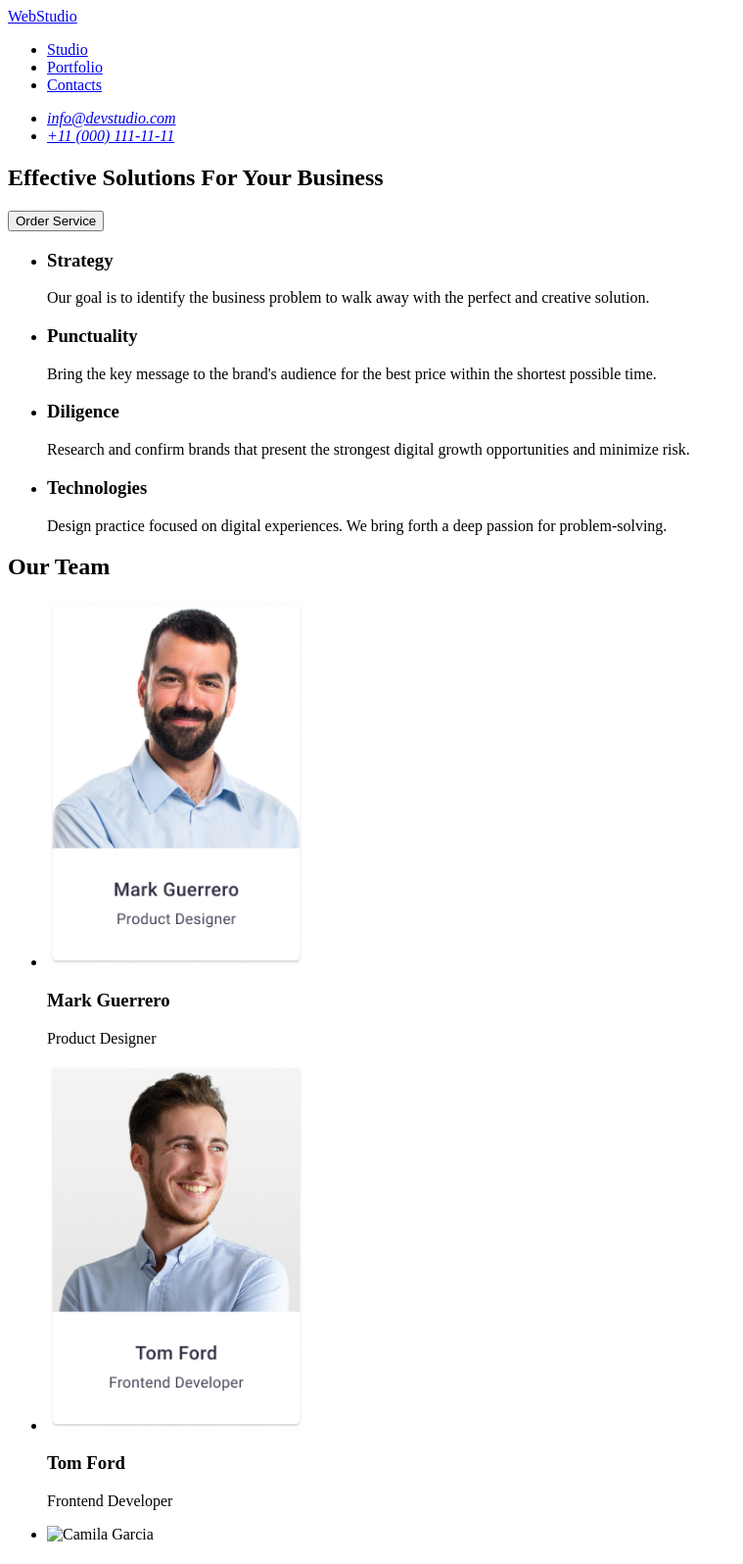
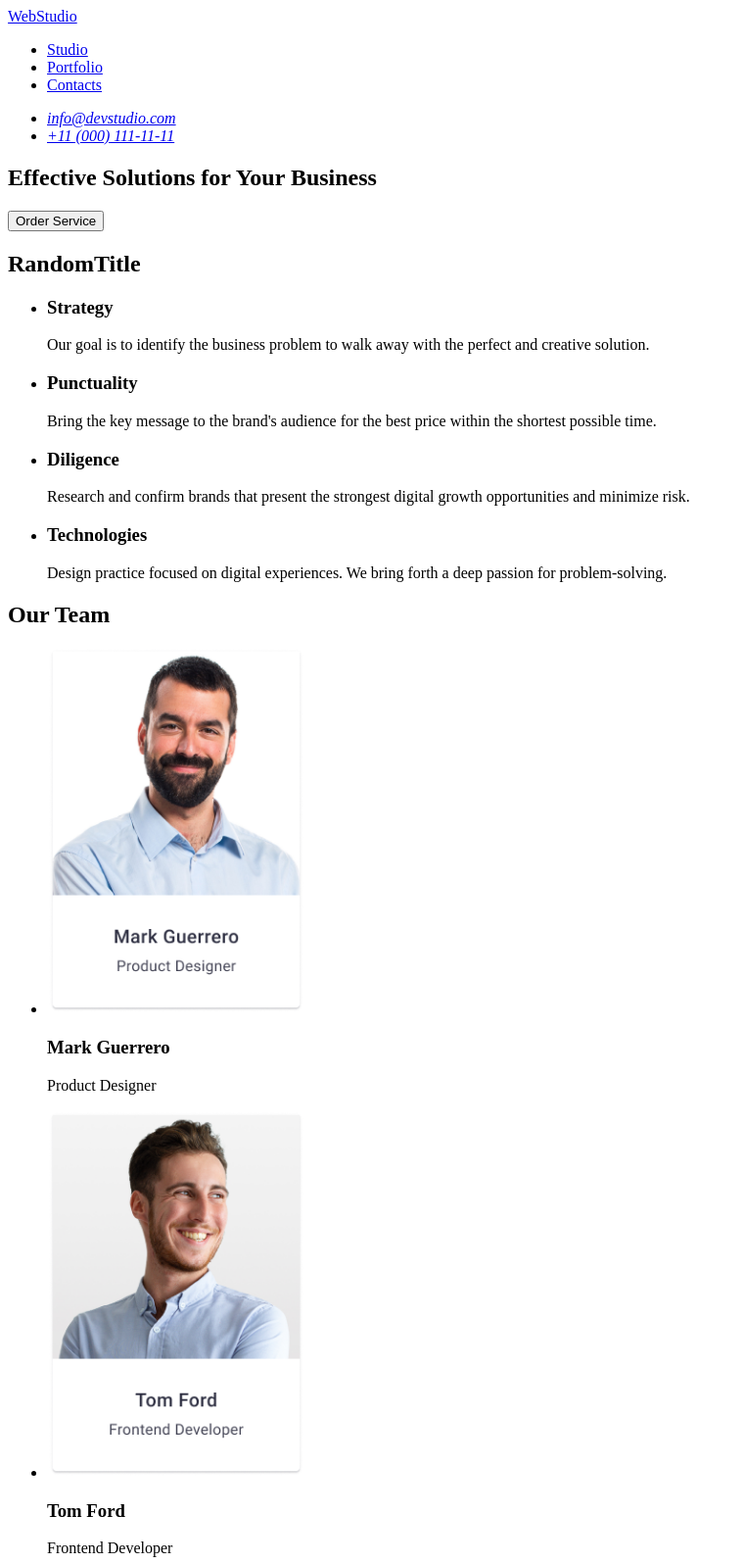
Before and after one commit to Burcuuoz/goit-markup-hw-01, a plain HTML site: page index.html in a window 1280 px wide. Shown: the top 1596 px of the page at 98% size, without its empty margins (0-759 px from the left). Drawn offline with Linux system fonts and the light colour scheme.

Commit message:
homework revised 3

```diff
--- a/index.html
+++ b/index.html
@@ -24,10 +24,11 @@
     </header>
     <main>
       <section>
-        <h1>Effective Solutions For Your Business</h1>
+        <h1>Effective Solutions for Your Business</h1>
         <button type="button">Order Service</button>
       </section>
       <section>
+        <h2>RandomTitle</h2>
         <ul>
           <li>
             <h3>Strategy</h3>
@@ -73,7 +74,7 @@
             <p>Frontend Developer</p>
           </li>
           <li>
-            <img src="./images/img3.jpeg" alt="Camila Garcia" width="264" />
+            <img src="./images/img3.jpg" alt="Camila Garcia" width="264" />
             <h3>Camila Garcia</h3>
             <p>Marketing</p>
           </li>
@@ -86,7 +87,7 @@
       </section>
     </main>
     <footer>
-      <a href="#"> WebStudio </a>
+      <a href="./index.html"> WebStudio </a>
       <p>
         Increase the flow of customers and sales for your business with digital
         marketing & growth solutions.
```
